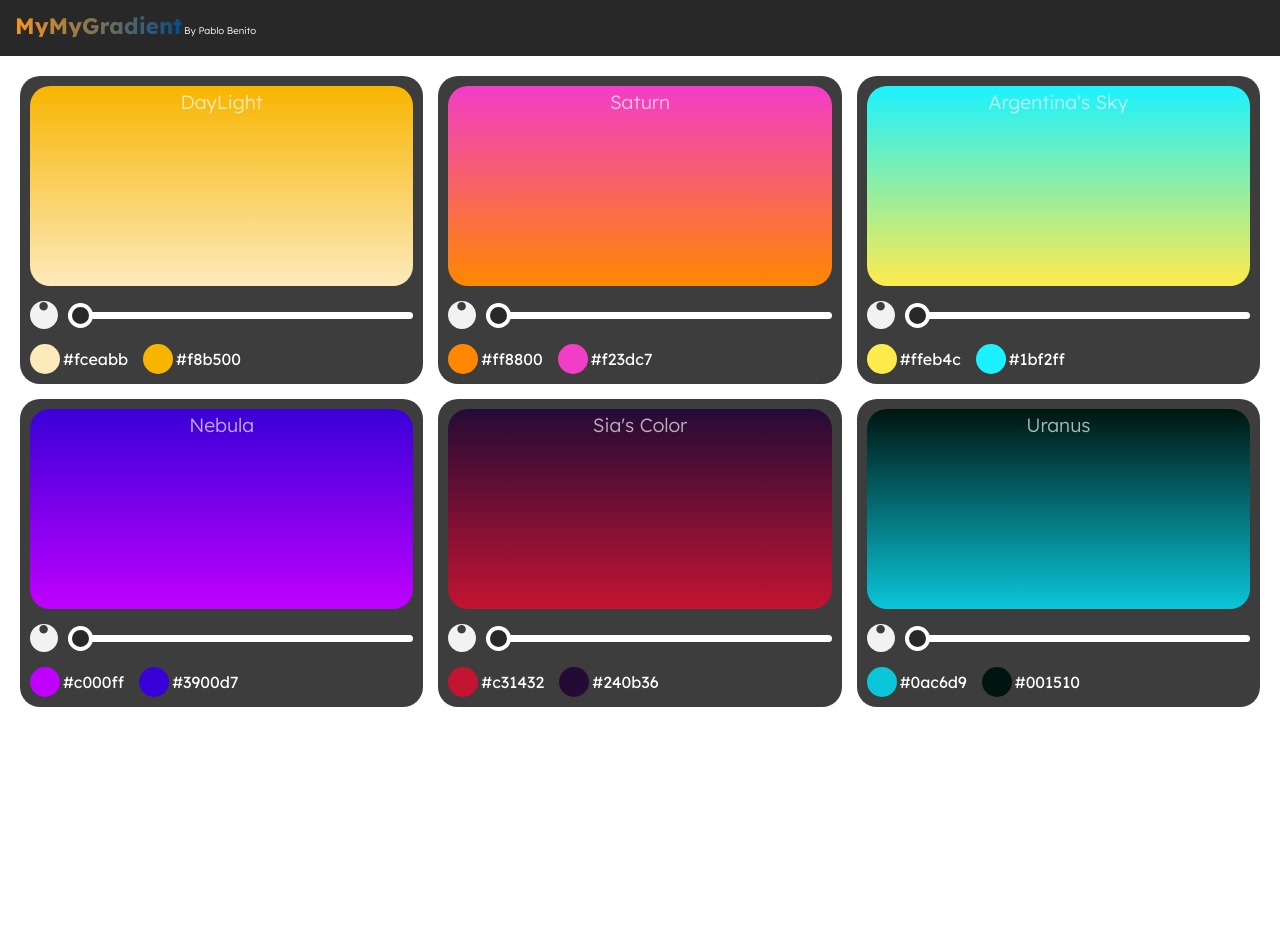
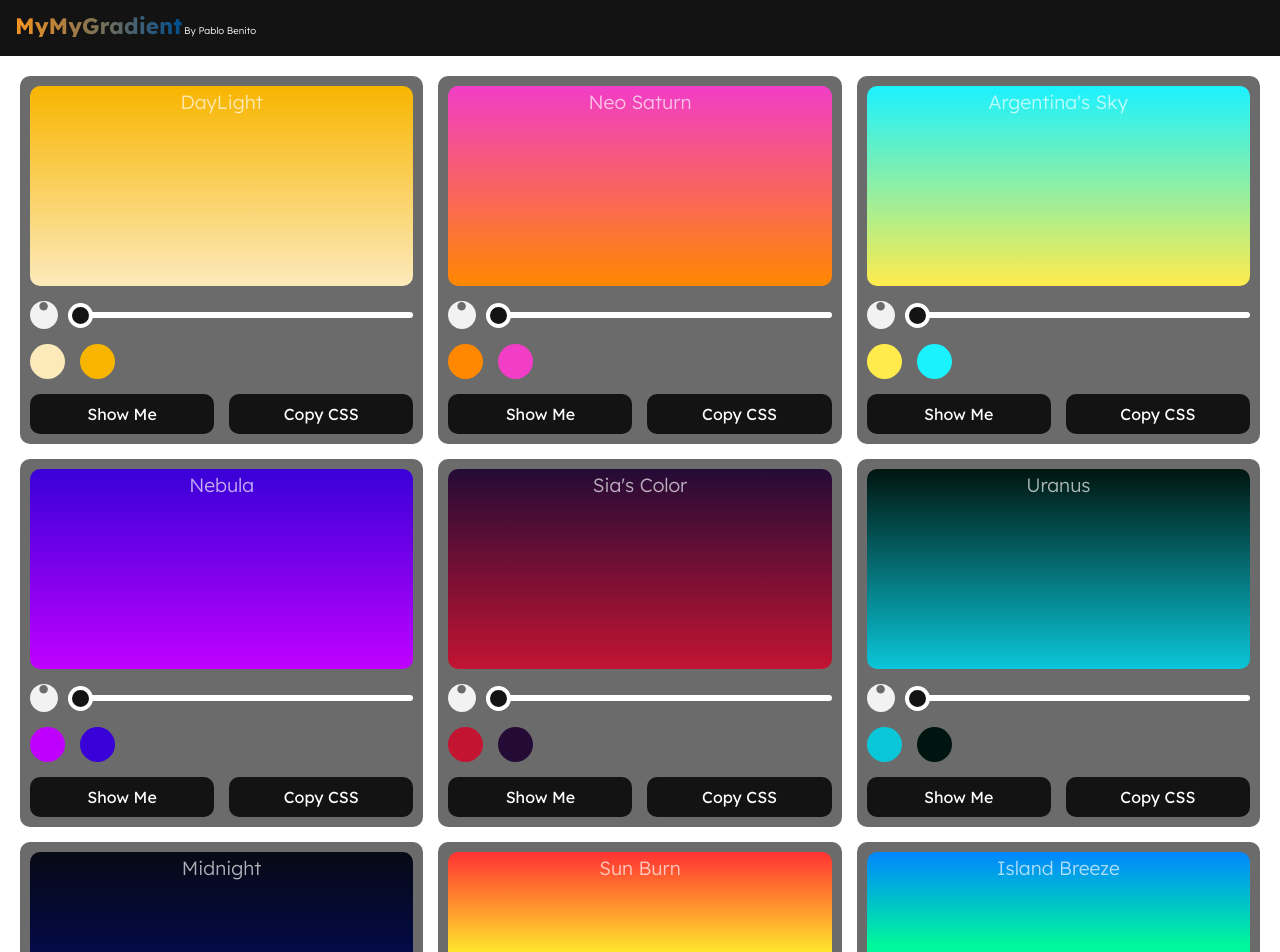
Before and after one commit to pablobenito2001/MyMyGradient-project, a Vue app: page / in a window 1280 px wide. Shown: the top 952 px of the page. Before the commit the page ends 800 px from the top, so only its background shows below. Built offline with nearby package versions, Linux system fonts and the light colour scheme.

Commit message:
data json extended, colorCopy component created, 03-02-23

```diff
--- a/package.json
+++ b/package.json
@@ -9,6 +9,11 @@
     "preview": "vite preview"
   },
   "dependencies": {
+    "@fortawesome/fontawesome-svg-core": "^6.2.1",
+    "@fortawesome/free-brands-svg-icons": "^6.2.1",
+    "@fortawesome/free-regular-svg-icons": "^6.2.1",
+    "@fortawesome/free-solid-svg-icons": "^6.2.1",
+    "@fortawesome/vue-fontawesome": "^3.0.3",
     "vue": "^3.2.45"
   },
   "devDependencies": {
--- a/src/App.vue
+++ b/src/App.vue
@@ -8,11 +8,12 @@
 	<CardWrapper />
 </template>
 
-<style>
+<style lang="scss">
 	:root{
 		--gap: 15px;
-		--black: #282828;
-		--glass-black: #000000c2;
+		--black: #131313;
+		--glass-black: #1313139f;
+		--radius: .625rem;
 	}
 	.Global--centerAll{
 		display: flex;
@@ -20,4 +21,15 @@
 		align-items: center;
 		gap: .1875rem;
 	}
+	.Global--button{
+		width: 100%;
+		padding: 10px;
+		background-color: var(--black);
+		border-radius: var(--radius);
+		cursor: pointer;
+		transition: filter 0.6s cubic-bezier(0.075, 0.82, 0.165, 1);
+		&:hover{
+			filter: brightness(180%);
+		}
+	}
 </style>
--- a/src/components/CardWrapper.vue
+++ b/src/components/CardWrapper.vue
@@ -14,15 +14,15 @@
 </script>
 <template>
     <main class="Wrapper">
-        <GradientCard v-for="item in dataGradient" :key="item.id" :color_1="item.gradient[0]" :color_2="item.gradient[1]" :title="item.name"/>
+        <GradientCard v-for="item in dataGradient" :key="item.id" :colors="item.gradient" :title="item.name"/>
     </main>
 </template>
 <style scoped lang="scss">
     .Wrapper{
         display: grid;
-        grid-template-columns: repeat(auto-fit, minmax(20rem, 1fr));
+        grid-template-columns: repeat(auto-fit, minmax(21rem, 1fr));
         grid-auto-rows: auto;
-        max-width: 1400px;
+        max-width: 1500px;
         margin: auto;
         gap: var(--gap);
         padding: 1.25rem 1.25rem;
--- /dev/null
+++ b/src/components/ColorCopy.vue
@@ -0,0 +1,31 @@
+<script setup>
+    import { defineProps } from 'vue';
+
+    const props = defineProps({
+        color: String
+    })
+
+</script>
+<template>
+    <div class="Color" :style="{background: color}">
+        <font-awesome-icon icon="fa-solid fa-copy" class="Color-icon"/>
+    </div>
+</template>
+<style scoped lang="scss">
+    .Color{
+        min-width: 2.1875rem;
+        min-height: 2.1875rem;
+        border-radius: 100%;
+        display: flex;
+        justify-content: center;
+        align-items: center;
+        cursor: pointer;
+        &:hover .Color-icon{
+            opacity: 1;
+        }
+        &-icon{
+            opacity: 0;
+            transition: opacity 0.6s cubic-bezier(0.075, 0.82, 0.165, 1);
+        }
+    }
+</style>
--- a/src/components/GradientCard.vue
+++ b/src/components/GradientCard.vue
@@ -1,18 +1,23 @@
 <script setup>
-    import { ref ,defineProps } from 'vue';
+    import { ref ,defineProps, computed } from 'vue';
+    import ColorCopy from './ColorCopy.vue';
     import circle from '/src/assets/circle.svg'
 
     const props = defineProps({
-        color_1: String,
-        color_2: String,
+        colors: Array,
         title: String
+    });
+
+    const range = ref(0);
+
+    const gradient = computed(() => {
+        return props.colors.map(elem => elem.join(" ")).join()
     })
 
-    const range = ref(0);
 </script>
 <template>
     <div class="Card">
-        <div class="Card-gradient" :style="{'background': `linear-gradient(${ range }deg, #${ color_1 || 'c000ff'} 0%, #${ color_2 || '3900d7'} 100%)`}">
+        <div class="Card-gradient" :style="{'background': `linear-gradient(${ range }deg, ${ gradient })`}">
             <h3 class="Card-title">{{ title }}</h3>
         </div>
         <div class="Card-input">
@@ -20,14 +25,15 @@
             <input type="range" min="0" max="360" v-model="range" class="Card-range">
         </div>
         <div class="Card-colors">
-            <div class="Global--centerAll">
-                <div :style="{'background': `#${color_1}`}" class="Card-color"></div>
-                <span>#{{ color_1 }}</span>
-            </div>
-            <div class="Global--centerAll">
-                <div :style="{'background': `#${color_2}`}" class="Card-color"></div>
-                <span>#{{ color_2 }}</span>
-            </div>
+            <ColorCopy v-for="item in colors" :color="item[0]"/>
+        </div>
+        <div class="Card-buttons">
+            <button class="Global--button">
+            Show Me
+            </button>
+            <button class="Global--button">
+                Copy CSS
+            </button>
         </div>
     </div>
 </template>
@@ -35,11 +41,11 @@
     .Card{
         padding: .625rem;
         background-color: var(--glass-black);
-        border-radius: 1.25rem;
+        border-radius: var(--radius);
         &-gradient{
             width: 100%;
             min-height: 12.5rem;
-            border-radius: 1.25rem;
+            border-radius: var(--radius);
             padding: 5px;
         }
         &-title{
@@ -59,7 +65,7 @@
         &-range{
             width: 100%;
             background-color: white;
-            height: 7px;
+            height: 6px;
             border-radius: .3125rem;
             &::-webkit-slider-thumb{
                 -webkit-appearance: none;
@@ -82,11 +88,10 @@
             gap: var(--gap);
             margin-top: var(--gap);
         }
-        &-color{
-            display: inline-block;
-            width: 30px;
-            height: 30px;
-            border-radius: 100%;
+        &-buttons{
+            display: flex;
+            gap: var(--gap);
+            margin-top: var(--gap);
         }
     }
 </style>
--- a/src/gradients.json
+++ b/src/gradients.json
@@ -3,48 +3,132 @@
         "id": 0,
         "name": "DayLight",
         "gradient": [
-            "fceabb",
-            "f8b500"
+            ["#fceabb", "0%"],
+            ["#f8b500", "100%"]
         ]
     },
     {
         "id": 1,
-        "name": "Saturn",
+        "name": "Neo Saturn",
         "gradient": [
-            "ff8800",
-            "f23dc7"
+            ["#ff8800", "0%"],
+            ["#f23dc7", "100%"]
         ]
     },
     {
         "id": 2,
         "name": "Argentina's Sky",
         "gradient": [
-            "ffeb4c",
-            "1bf2ff"
+            ["#ffeb4c", "0%"],
+            ["#1bf2ff", "100%"]
         ]
     },
     {
         "id": 3,
         "name": "Nebula",
         "gradient": [
-            "c000ff",
-            "3900d7"
+            ["#c000ff", "0%"],
+            ["#3900d7", "100%"]
         ]
     },
     {
         "id": 4,
         "name": "Sia's Color",
         "gradient": [
-            "c31432",
-            "240b36"
+            ["#c31432", "0%"],
+            ["#240b36", "100%"]
         ]
     },
     {
         "id": 5,
         "name": "Uranus",
         "gradient": [
-            "0ac6d9",
-            "001510"
+            ["#0ac6d9", "0%"],
+            ["#001510", "100%"]
+        ]
+    },
+    {
+        "id": 6,
+        "name": "Midnight",
+        "gradient": [
+            ["#000c78", "0%"],
+            ["#070914", "100%"]
+        ]
+    },
+    {
+        "id": 7,
+        "name": "Sun Burn",
+        "gradient": [
+            ["#ff8f2d", "0%"],
+            ["#fee62b", "50%"],
+            ["#ff3232", "100%"]
+        ]
+    },
+    {
+        "id": 8,
+        "name": "Island Breeze",
+        "gradient": [
+            ["#00eef4", "0%"],
+            ["#00f89a", "53%"],
+            ["#0086ff", "100%"]
+        ]
+    },
+    {
+        "id": 9,
+        "name": "FIRE & WATER",
+        "gradient": [
+            ["#00eef4", "0%"],
+            ["#ff0000", "100%"]
+        ]
+    },
+    {
+        "id": 10,
+        "name": "Galaxy",
+        "gradient": [
+            ["#16415d", "0%"],
+            ["#551a74", "100%"]
+        ]
+    },
+    {
+        "id": 11,
+        "name": "Fruit",
+        "gradient": [
+            ["#ffc000", "0%"],
+            ["#ff55dc", "30%"],
+            ["#feff5a", "70%"],
+            ["#00fbb1", "100%"]
+        ]
+    },
+    {
+        "id": 12,
+        "name": "Sea",
+        "gradient": [
+            ["#1000ff", "0%"],
+            ["#00fbb1", "100%"]
+        ]
+    },
+    {
+        "id": 13,
+        "name": "Pink Friday",
+        "gradient": [
+            ["#e25bff", "0%"],
+            ["#f664a6", "100%"]
+        ]
+    },
+    {
+        "id": 14,
+        "name": "Afterglow",
+        "gradient": [
+            ["#5bff8c", "0%"],
+            ["#f6d764", "100%"]
+        ]
+    },
+    {
+        "id": 15,
+        "name": "Shark",
+        "gradient": [
+            ["#0b00e0", "0%"],
+            ["#adcaff", "100%"]
         ]
     }
 ]
--- a/src/main.js
+++ b/src/main.js
@@ -2,4 +2,19 @@ import { createApp } from 'vue'
 import './style.css'
 import App from './App.vue'
 
-createApp(App).mount('#app')
+/* import the fontawesome core */
+import { library } from '@fortawesome/fontawesome-svg-core'
+
+/* import font awesome icon component */
+import { FontAwesomeIcon } from '@fortawesome/vue-fontawesome'
+
+/* import specific icons */
+import { faCopy } from '@fortawesome/free-solid-svg-icons'
+
+/* add icons to the library */
+library.add(faCopy)
+
+
+createApp(App)
+.component('font-awesome-icon', FontAwesomeIcon)
+.mount('#app')
```
Also changed, not shown: 1 other file (tests, documents, lock files or other folders).
